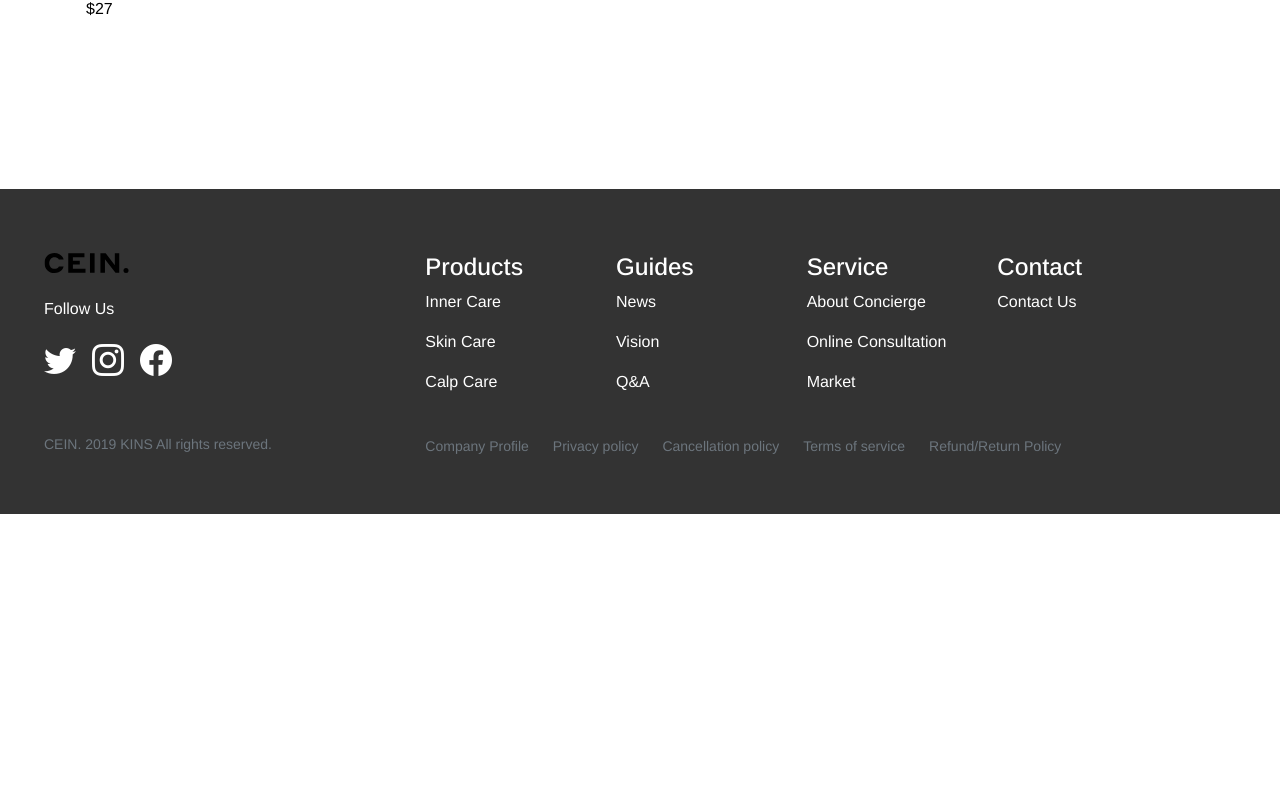
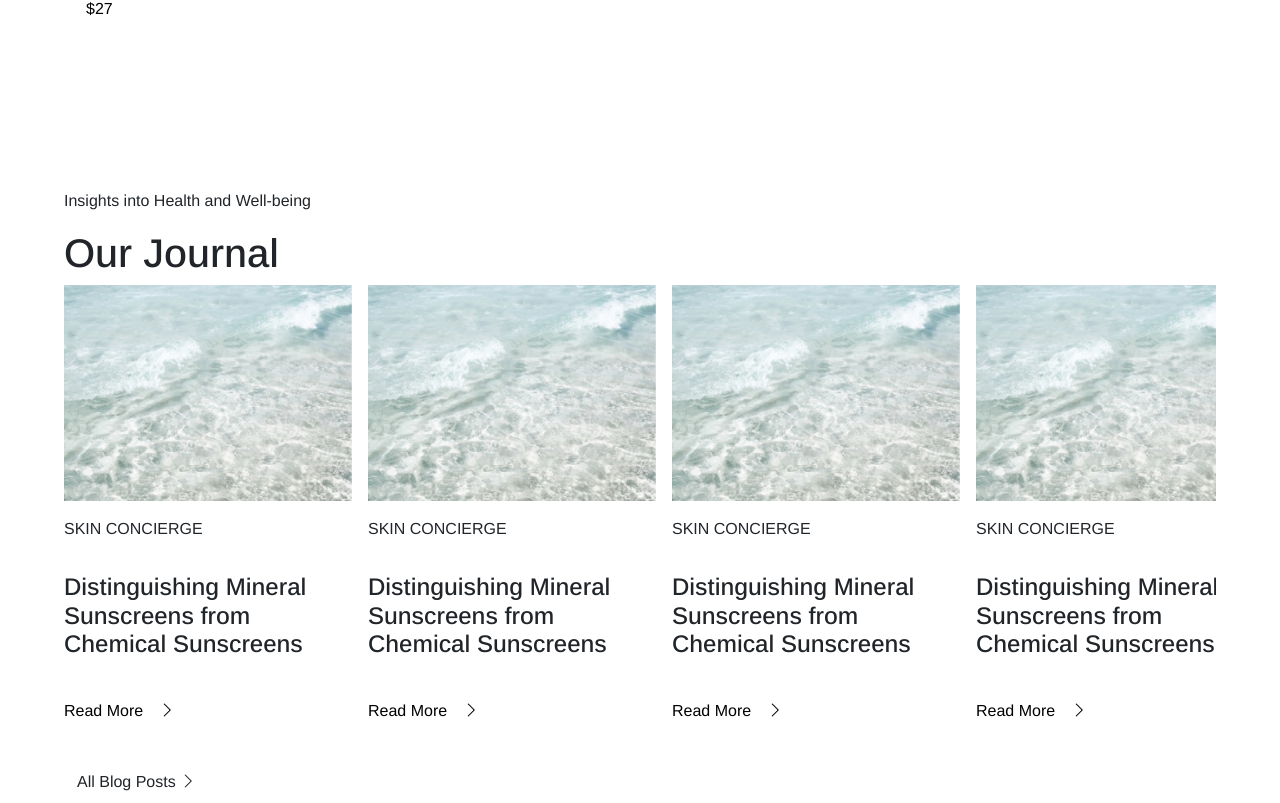
Before and after one commit to 1CL0UD/cein-react, a React (Vite) app: page /shop/skin-care in a window 1280 px wide. Shown: the part 2717-3520 px from the top of the page. Before the commit the page ends 3231 px from the top, so only its background shows below. Built offline with nearby package versions, Linux system fonts and the light colour scheme.

Commit message:
adjusted the page for smaller screens

```diff
--- a/src/pages/shop/skin-care/SkinCarePage.tsx
+++ b/src/pages/shop/skin-care/SkinCarePage.tsx
@@ -1,8 +1,12 @@
 import ShopProducts from '../../../components/shared/ShopProducts';
+import JournalCard from '../../../components/ui/JournalCard';
 import skinCare from '../../../data/shop/skin-care';
 import LayoutShop from '../LayoutShop';
 
 const SkinCarePage = () => {
+  const journal = Array.from({ length: 7 }, (_, index) => (
+    <JournalCard key={index} />
+  ));
   return (
     <LayoutShop>
       <>
@@ -11,6 +15,14 @@ const SkinCarePage = () => {
           <h4 className="fs-4">Essentials For Every Skincare</h4>
           <ShopProducts products={skinCare.data} />
         </div>
+        <section className="container-fluid carousel">
+          <p>Insights into Health and Well-being</p>
+          <h1>Our Journal</h1>
+          <div className="media-scroller snaps-inline">{journal}</div>
+          <a href="/blog" className="btn mt-4">
+            All Blog Posts <i className="bi bi-chevron-right"></i>
+          </a>
+        </section>
       </>
     </LayoutShop>
   );
```
